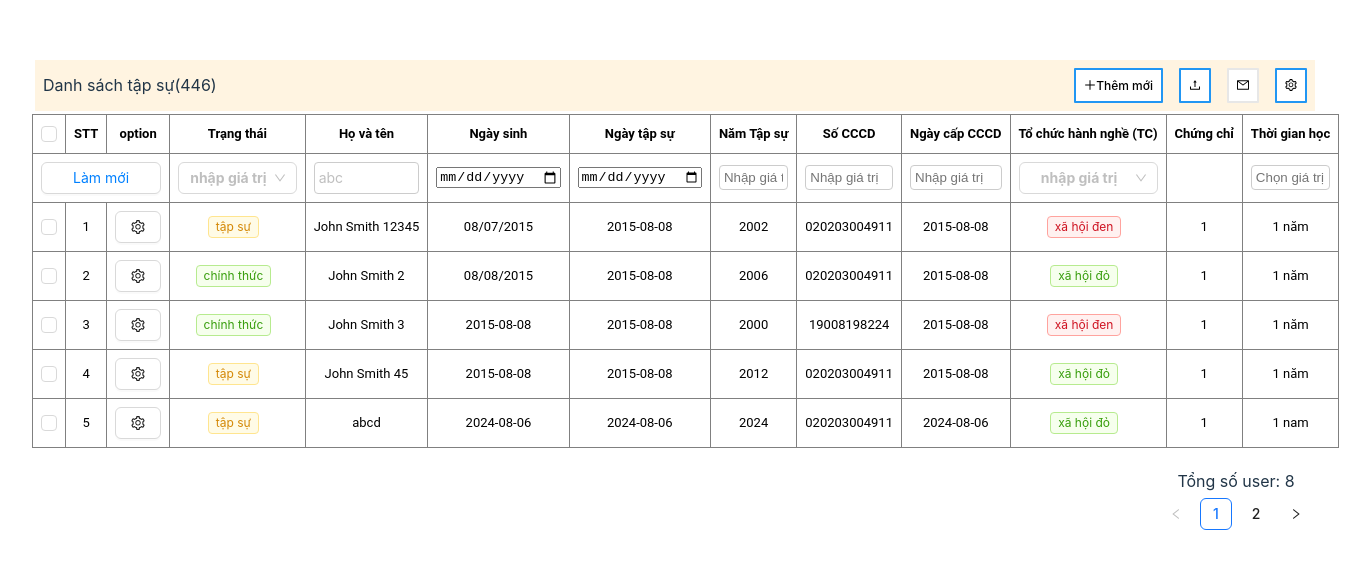
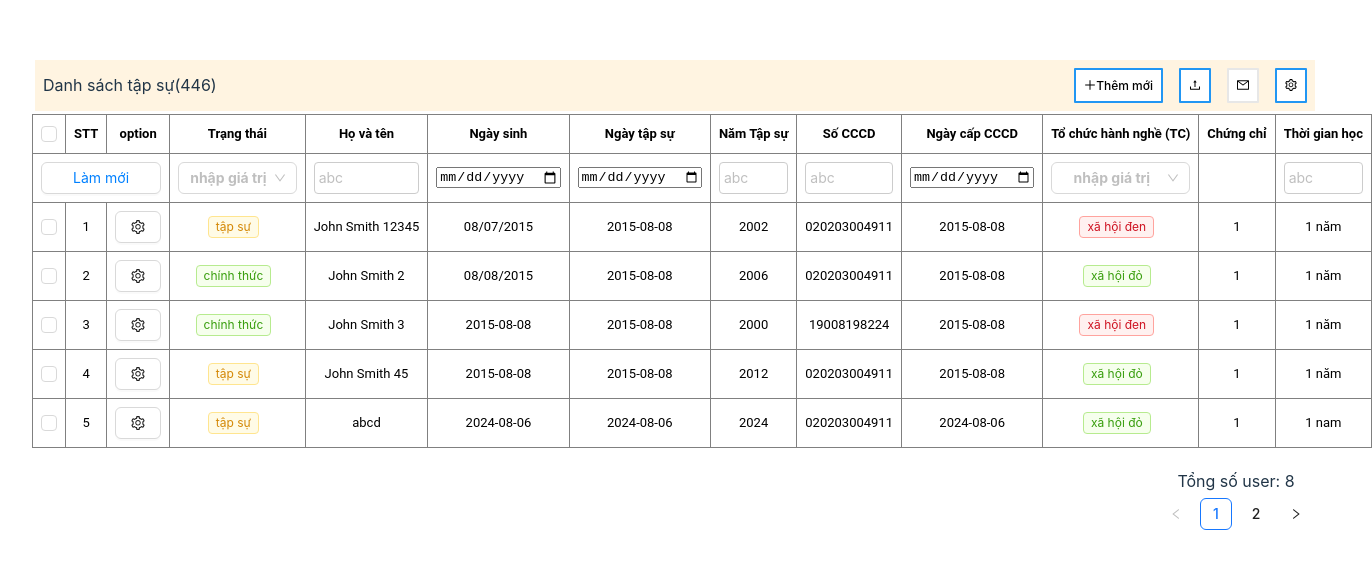
Before and after one commit to nongviettruong12/project_3, a React (Vite) app: page / in a window 1280 px wide. Shown: the part 107-676 px from the top of the page, 1372 px wide, since content can reach past the window. Built offline with nearby package versions, Linux system fonts and the light colour scheme; data requests are answered from the project's data file.

Commit message:
style:" change input to components Input antd"

```diff
--- a/src/components/table/table.jsx
+++ b/src/components/table/table.jsx
@@ -295,27 +295,42 @@ const Table = () => {
                     </Form>
                   </th>
                   <th>
-                    <input type="date" placeholder="Nhập giá trị" />
+                    <input type="date" placeholder="Nhập giá trị"
+                    onKeyDown={(e) => handleSearch(e, "birthDay")}
+                    />
+
                   </th>
                   <th>
                     <input
                       type="date"
                       placeholder="Chọn giá trị"
-                      onKeyDown={(e) => handleSearch(e, "probationYear")}
+                      onKeyDown={(e) => handleSearch(e, "probationDay")}
                     />
                   </th>
                   <th>
-                    <input
-                      type="text"
-                      placeholder="Nhập giá trị"
-                      onKeyDown={(e) => handleSearch(e, "probationYear")}
-                    />
+                  <Form>
+                      <Form.Item>
+                        <Input
+                          placeholder="abc"
+                          onKeyDown={(e) => handleSearch(e, "probationYear")}
+                        />
+                      </Form.Item>
+                    </Form>
                   </th>
                   <th>
-                    <input type="text" placeholder="Nhập giá trị" />
+                  <Form>
+                      <Form.Item>
+                        <Input
+                          placeholder="abc"
+                          onKeyDown={(e) => handleSearch(e, "identifyNumber")}
+                        />
+                      </Form.Item>
+                    </Form>
                   </th>
                   <th>
-                    <input type="text" placeholder="Nhập giá trị" />
+                    <input type="date" placeholder="Nhập giá trị"
+                    onKeyDown={(e) => handleSearch(e, "identifyDay")}
+                    />
                   </th>
                   <th>
                     <Form>
@@ -340,7 +355,14 @@ const Table = () => {
                   </th>
                   <th></th>
                   <th>
-                    <input type="text" placeholder="Chọn giá trị" />
+                  <Form>
+                      <Form.Item>
+                        <Input
+                          placeholder="abc"
+                          onKeyDown={(e) => handleSearch(e, "timeOfLearning")}
+                        />
+                      </Form.Item>
+                    </Form>
                   </th>
                 </tr>
               </thead>
```
